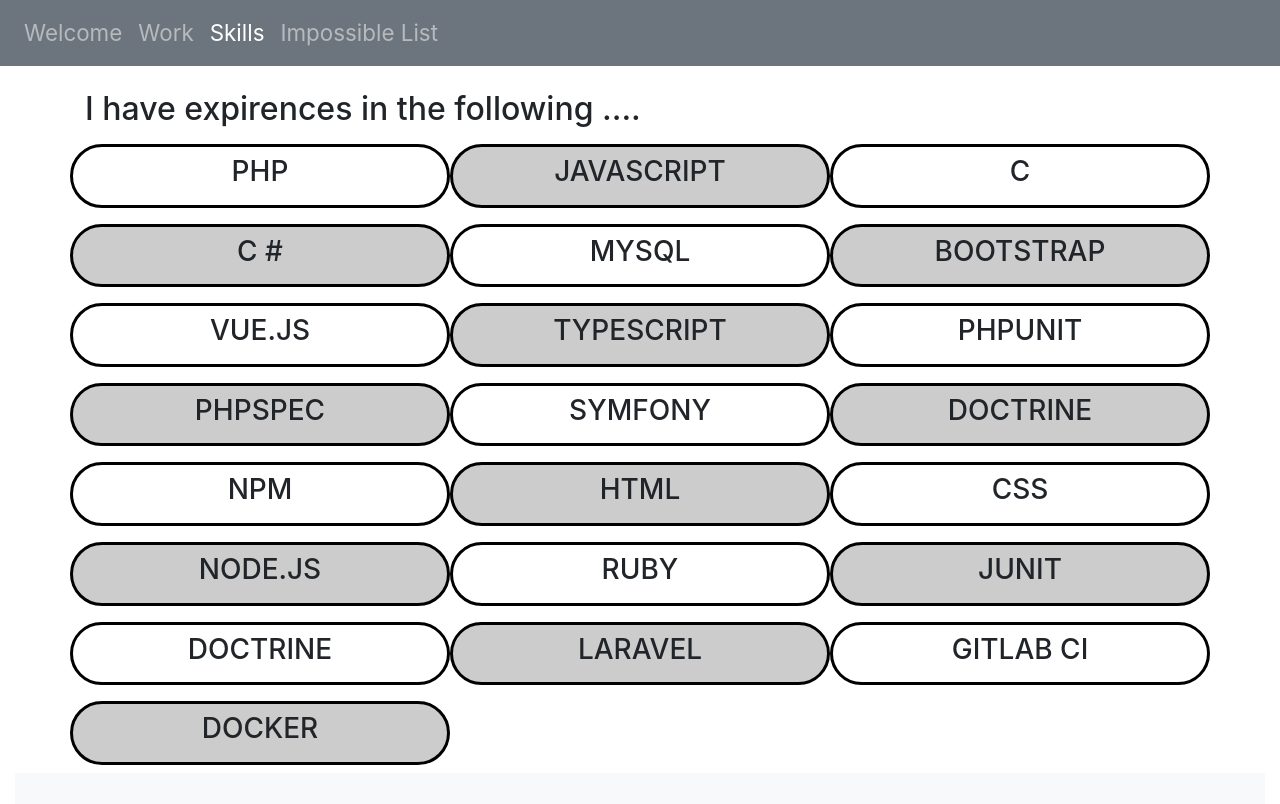
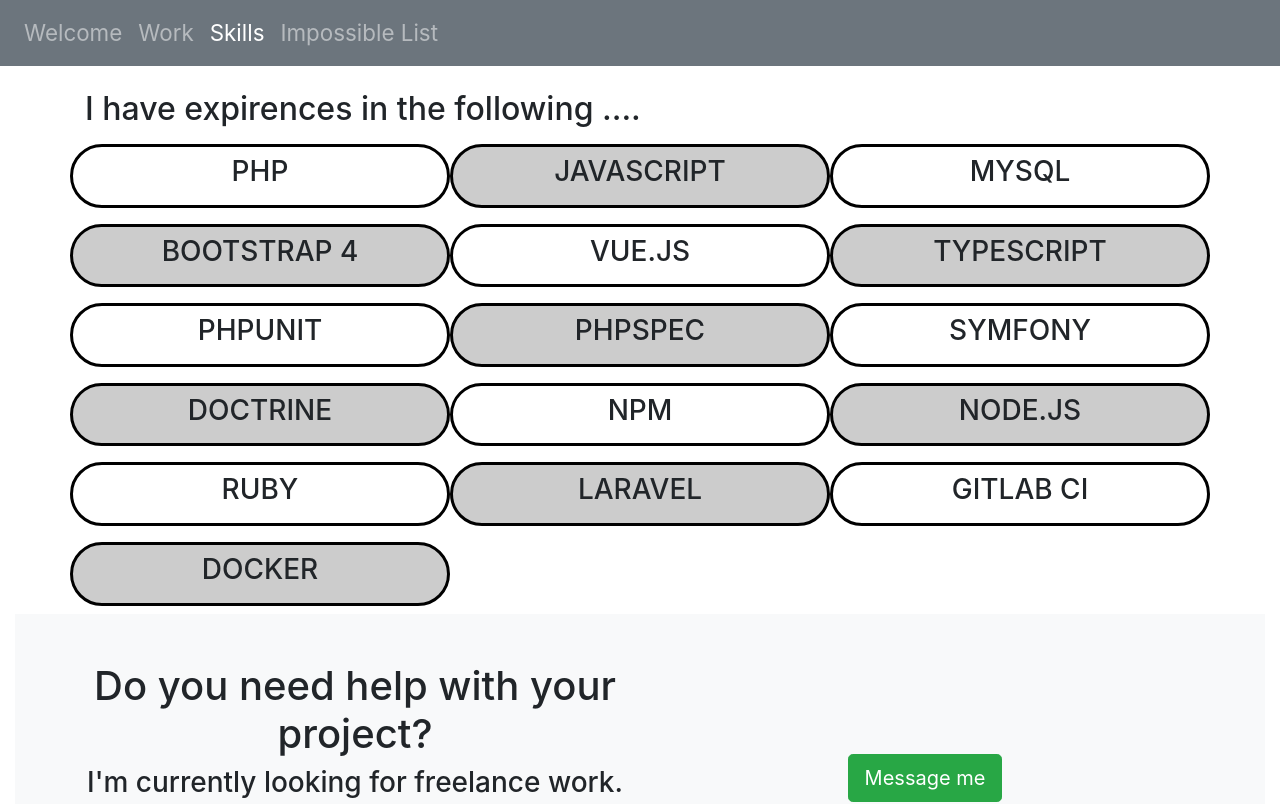
Before and after one commit to a2pr/portafoliov2, a Vue app: page /skills in a window 1280 px wide. Shown: the top 804 px of the page. Built offline with nearby package versions, Linux system fonts and the light colour scheme.

Commit message:
using vuex with modules

```diff
--- a/src/components/skills.vue
+++ b/src/components/skills.vue
@@ -26,7 +26,7 @@
   },
   computed:{
     getSkills(){
-      return this.$store.getters.getSkillItems
+      return this.$store.getters.getActiveSkillItems
     }
   },
   components: {
--- a/src/components/work.vue
+++ b/src/components/work.vue
@@ -1,6 +1,6 @@
 <template>
     <div class="text-center">
-        <div class="container-fluid py-5  works" v-for="(work, index) in works" :key="index">
+        <div class="container-fluid py-5  works" v-for="(work, index) in getWorks" :key="index">
             <div class="offset-md-3 col-md-6 col-xs-8">
                 <div v-if="work.youtube">
                   <iframe width="560" height="315" :src="work.youtube" frameborder="0"
@@ -38,50 +38,14 @@
         data()
         {
             return {
-                works: {
-                    1: {
-                        'title': 'Testing testing testing',
-                        'description': ' As part of Made simple group, I have being writing/developing tests to verify new features',
-                        'img': '',
-                        'project': 'https://www.companiesmadesimple.com/'
-                    },
-                    2: {
-                        'title': 'Music collection app',
-                        'description': 'A simple music library,  with login interface taking advantage of using MVC framework. ' +
-                            'It lists the user\'s preferred artists, albums and songs.',
-                        'img': '',
-                        'link': 'https://github.com/a2pr/musiccollection'
-                    },
-                    3: {
-                        'title': 'Modify Rss reader',
-                        'description': 'A simple rss reader I modified to get the contents from new posts from Reddit and Mangadex',
-                        'img': '',
-                        'link': 'https://github.com/a2pr/rss-personal-reader'
-                    },
-                    4: {
-                        'title': 'Finatial Tracking App',
-                        'description': 'Alpha version done for the app to store daily income and expenses. It uses dynamic ' +
-                            'funds and subfunds that the user can modify according to his needs. It also shows the spending ' +
-                            'behavior and sets alarm to notify if a selected limit is reached in expenses',
-                        'img': 'ftapp.png',
-                        'link': 'https://ftapp-production.herokuapp.com/',
-                        'youtube':'https://www.youtube.com/embed/lKlSSO9HCeA'
-                    },
-                    5: {
-                        'title': 'Pizza management app',
-                        'description': 'App for restaurant routines. It keeps track of orders, has login for regular users and admins',
-                        'img': '',
-                        'link': 'https://github.com/a2pr/Programa-PIM'
-                    },
-                    6: {
-                        'title': 'Movie theaters app',
-                        'description': 'App for small Movie theaters network, for ticket sell using debit, credit cards and criptocurrency. Project base on C#',
-                        'img': '',
-                        'link': 'https://github.com/a2pr/cinemaPIM'
-                    }
-                }
+
             }
-        }
+        },
+      computed:{
+          getWorks(){
+            return this.$store.getters.getWorks
+          }
+      }
     }
 </script>
 
--- a/src/content/main.js
+++ b/src/content/main.js
@@ -1,104 +1,13 @@
 import Vue from 'vue'
 import Vuex from 'vuex'
+import skills from "./modules/skills";
+import works from "./modules/works";
 
 Vue.use(Vuex);
 
 export const store = new Vuex.Store({
-    state: {
-        skills: {
-            1: {
-                'name': 'php',
-                'active': true
-            },
-            2: {
-                'name': 'javascript',
-                'active': false
-            },
-            3: {
-                'name': 'C',
-                'active': false
-            },
-            4: {
-                'name': 'C #',
-                'active': false
-            },
-            5: {
-                'name': 'Mysql',
-                'active': true
-            },
-            6: {
-                'name': 'Bootstrap',
-                'active': false
-            },
-            8: {
-                'name': 'Vue.js',
-                'active': true
-            },
-            9: {
-                'name': 'Typescript',
-                'active': false
-            },
-            10: {
-                'name': 'PhpUnit',
-                'active': true
-            },
-            11: {
-                'name': 'phpspec',
-                'active': false
-            },
-            12: {
-                'name': 'symfony',
-                'active': true
-            },
-            13: {
-                'name': 'doctrine',
-                'active': false
-            },
-            14: {
-                'name': 'npm',
-                'active': true
-            },
-            15: {
-                'name': 'html',
-                'active': false
-            },
-            16: {
-                'name': 'CSS',
-                'active': true
-            },
-            17: {
-                'name': 'Node.Js',
-                'active': false
-            },
-            18: {
-                'name': 'Ruby',
-                'active': true
-            },
-            19: {
-                'name': 'JUnit',
-                'active': false
-            },
-            20: {
-                'name': 'Doctrine',
-                'active': true
-            },
-            21: {
-                'name': 'Laravel',
-                'active': true
-            },
-            22: {
-                'name': 'gitlab CI',
-                'active':true
-            },
-            23: {
-                'name': 'docker',
-                'active':true
-            }
-        }
-    },
-    getters: {
-        getSkillItems: state => state.skills,
-    },
-    mutations:{
+    modules:{
+        skills,
+        works
     }
 })
--- /dev/null
+++ b/src/content/modules/skills.js
@@ -0,0 +1,121 @@
+const state ={
+    skills: [
+        {
+            'id':1,
+            'name': 'php',
+            'active': true
+        },
+        {
+            'id':2,
+            'name': 'javascript',
+            'active': true
+        },
+        {
+            'id':3,
+            'name': 'C',
+            'active': false
+        },
+        {
+            'id':4,
+            'name': 'C #',
+            'active': false
+        },
+        {
+            'id':5,
+            'name': 'Mysql',
+            'active': true
+        },
+        {
+            'id':6,
+            'name': 'Bootstrap 4',
+            'active': true
+        },
+        {
+            'id':8,
+            'name': 'Vue.js',
+            'active': true
+        },
+        {
+            'id':9,
+            'name': 'Typescript',
+            'active': true
+        },
+        {
+            'id':10,
+            'name': 'PhpUnit',
+            'active': true
+        },
+        {
+            'id':11,
+            'name': 'phpspec',
+            'active': true
+        },
+        {
+            'id':12,
+            'name': 'symfony',
+            'active': true
+        },
+        {
+            'id':13,
+            'name': 'doctrine',
+            'active': true
+        },
+        {
+            'id':14,
+            'name': 'npm',
+            'active': true
+        },
+        {
+            'id':15,
+            'name': 'html',
+            'active': false
+        },
+        {
+            'id':16,
+            'name': 'CSS',
+            'active': false
+        },
+        {
+            'id':17,
+            'name': 'Node.Js',
+            'active': true
+        },
+        {
+            'id': 18,
+            'name': 'Ruby',
+            'active': true
+        },
+        {
+            'id': 19,
+            'name': 'JUnit',
+            'active': false
+        },
+        {
+            'id': 20,
+            'name': 'Laravel',
+            'active': true
+        },
+        {
+            'id': 21,
+            'name': 'gitlab CI',
+            'active':true
+        },
+        {
+            'id': 22,
+            'name': 'docker',
+            'active':true
+        }
+    ]
+}
+
+const getters ={
+    getSkillItems: state => state.skills,
+    getActiveSkillItems: state => state.skills.filter(function (item){
+        return item.active === true
+    })
+}
+
+export default {
+    state,
+    getters
+}
--- /dev/null
+++ b/src/content/modules/works.js
@@ -0,0 +1,59 @@
+const state = {
+    works: [
+        {
+            'id': 1,
+            'title': 'Testing testing testing',
+            'description': ' As part of Made simple group, I have being writing/developing tests to verify new features',
+            'img': '',
+            'project': 'https://www.companiesmadesimple.com/'
+        },
+        {
+            'id': 2,
+            'title': 'Music collection app',
+            'description': 'A simple music library,  with login interface taking advantage of using MVC framework. ' +
+                'It lists the user\'s preferred artists, albums and songs.',
+            'img': '',
+            'link': 'https://github.com/a2pr/musiccollection'
+        },
+        {
+            'id': 3,
+            'title': 'Modify Rss reader',
+            'description': 'A simple rss reader I modified to get the contents from new posts from Reddit and Mangadex',
+            'img': '',
+            'link': 'https://github.com/a2pr/rss-personal-reader'
+        },
+        {
+            'id': 4,
+            'title': 'Finatial Tracking App',
+            'description': 'Alpha version done for the app to store daily income and expenses. It uses dynamic ' +
+                'funds and subfunds that the user can modify according to his needs. It also shows the spending ' +
+                'behavior and sets alarm to notify if a selected limit is reached in expenses',
+            'img': 'ftapp.png',
+            'link': 'https://ftapp-production.herokuapp.com/',
+            'youtube': 'https://www.youtube.com/embed/lKlSSO9HCeA'
+        },
+        {
+            'id': 5,
+            'title': 'Pizza management app',
+            'description': 'App for restaurant routines. It keeps track of orders, has login for regular users and admins',
+            'img': '',
+            'link': 'https://github.com/a2pr/Programa-PIM'
+        },
+        {
+            'id': 6,
+            'title': 'Movie theaters app',
+            'description': 'App for small Movie theaters network, for ticket sell using debit, credit cards and criptocurrency. Project base on C#',
+            'img': '',
+            'link': 'https://github.com/a2pr/cinemaPIM'
+        }
+    ]
+}
+
+const getters = {
+    getWorks: state => state.works
+}
+
+export default {
+    state,
+    getters
+}
```
